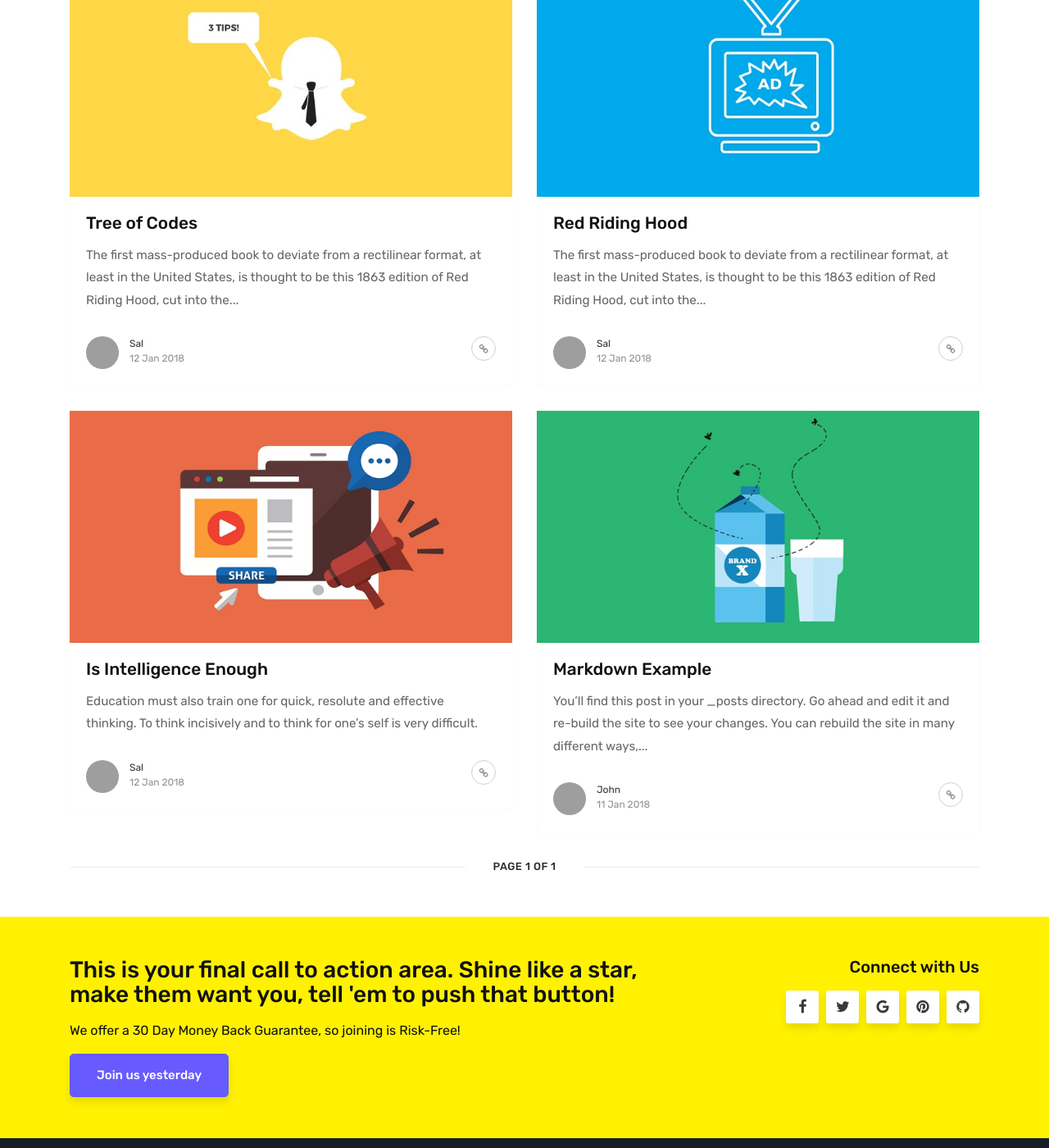
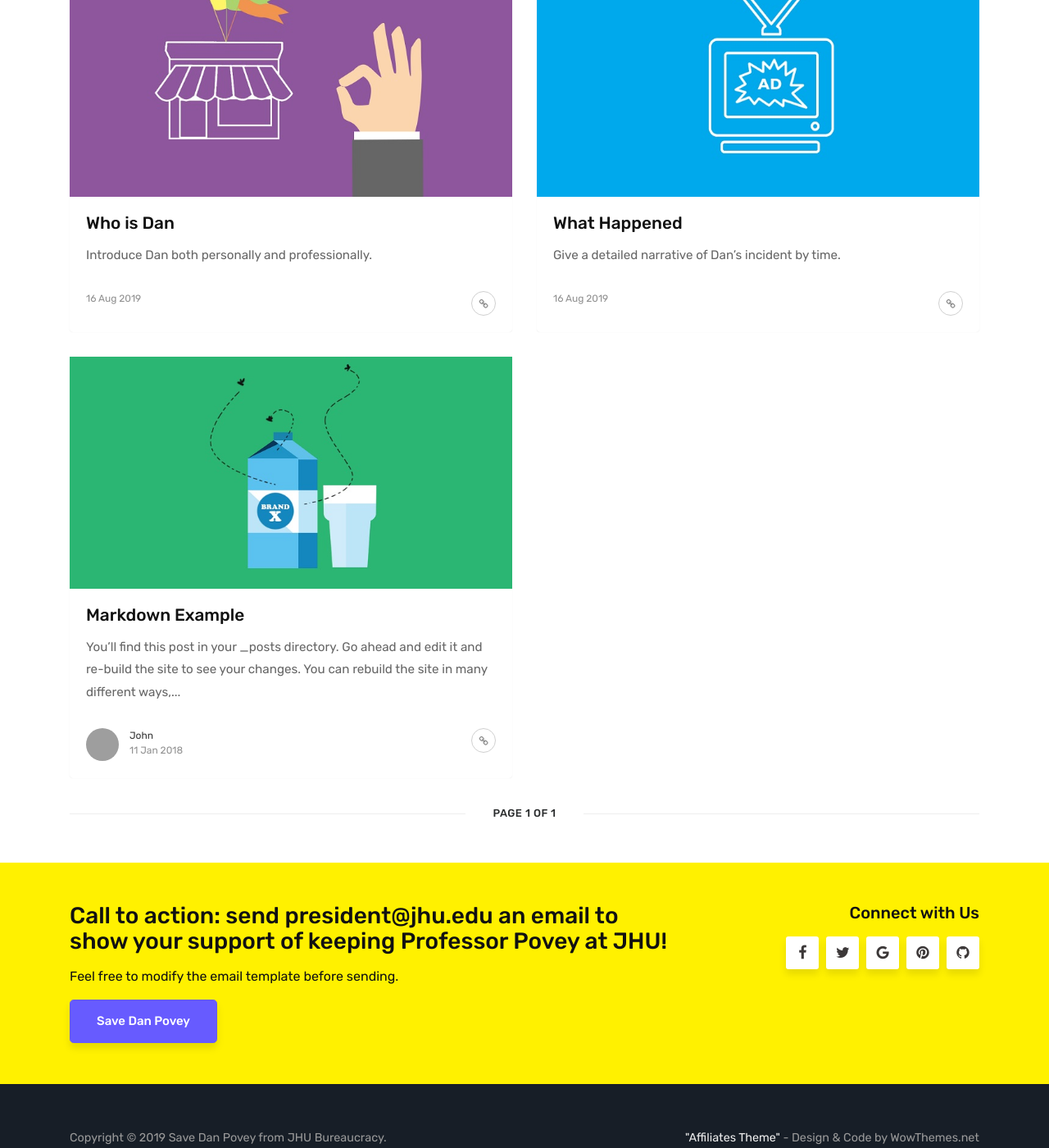
Before and after one commit to savedanpovey/savedanpovey.github.io, a Jekyll site: the page built from index.html, in a window 1280 px wide and 1400 px high, scrolled down 1242 px. Shown: the whole window at 82% size. Built offline with Jekyll 4.4.1, drawn with Linux system fonts in a browser that asks for light colours; the list of posts is cut into pages by our own code; some of the changed text lies outside the part shown; grey boxes are pictures that could not be loaded.

Commit message:
post template

````diff
--- a/_layouts/default.html
+++ b/_layouts/default.html
@@ -132,9 +132,9 @@
         <div class="container">
             <div class="row justify-content-center">
                 <div class="col-md-8">
-                    <h3>This is your final call to action area. Shine like a star, make them want you, tell 'em to push that button!</h3>
-                    <p>We offer a <span>30 Day Money Back Guarantee</span>, so joining is <span class="risk-free">Risk-Free!</span></p>
-                    <a class="btn btn-primary btn-lg" href="#">Join us yesterday</a>
+                    <h3>Call to action: send president@jhu.edu an email to show your support of keeping Professor Povey at JHU!</h3>
+                    <p>Feel free to modify the email template before sending.</p>
+                    <a class="btn btn-primary btn-lg" href="mailto:president@jhu.edu?cc=wsecommunications@jhu.edu, tschles4@jhu.edu, admin@clsp.jhu.edu&bcc=savedanpovey@gmail.com&subject=I%20Support%20Dan%20Povey&body=Body-goes-here"">Save Dan Povey</a>
                 </div>
                 <div class="col-md-4 text-right footersocial">
                     <h5>Connect with Us</h5>
--- a/_posts/2018-01-12-is-intelligence-enough.md
+++ /dev/null
@@ -1,18 +0,0 @@
----
-layout: post
-title:  "Is Intelligence Enough"
-author: sal
-categories: [ Jekyll, tutorial ]
-image: assets/images/5.jpg
----
-Education must also train one for quick, resolute and effective thinking. To think incisively and to think for one's self is very difficult.
-
-> We are prone to let our mental life become invaded by legions of half truths, prejudices, and propaganda. At this point, I often wonder whether or not education is fulfilling its purpose. A great majority of the so-called educated people do not think logically and scientifically.
-
-Even the press, the classroom, the platform, and the pulpit in many instances do not give us objective and unbiased truths. To save man from the morass of propaganda, in my opinion, is one of the chief aims of education. Education must enable one to sift and weigh evidence, to discern the true from the false, the real from the unreal, and the facts from the fiction.
-
-The function of education, therefore, is to teach one to think intensively and to think critically. But education which stops with efficiency may prove the greatest menace to society. The most dangerous criminal may be the man gifted with reason, but with no morals.
-
-The late Eugene Talmadge, in my opinion, possessed one of the better minds of Georgia, or even America. Moreover, he wore the Phi Beta Kappa key. By all measuring rods, Mr. Talmadge could think critically and intensively; yet he contends that I am an inferior being. Are those the types of men we call educated?
-
-We must remember that intelligence is not enough. Intelligence plus character--that is the goal of true education. The complete education gives one not only power of concentration, but worthy objectives upon which to concentrate. The broad education will, therefore, transmit to one not only the accumulated knowledge of the race but also the accumulated experience of social living.
--- a/_posts/2018-01-12-powerful-things-markdown-editor.md
+++ /dev/null
@@ -1,50 +0,0 @@
----
-layout: post
-title:  "Powerful things you can do with the Markdown editor"
-author: sal
-categories: [ Jekyll, tutorial ]
-image: assets/images/4.jpg
-featured: true
----
-There are lots of powerful things you can do with the Markdown editor
-
-If you've gotten pretty comfortable with writing in Markdown, then you may enjoy some more advanced tips about the types of things you can do with Markdown!
-
-As with the last post about the editor, you'll want to be actually editing this post as you read it so that you can see all the Markdown code we're using.
-
-
-## Special formatting
-
-As well as bold and italics, you can also use some other special formatting in Markdown when the need arises, for example:
-
-+ ~~strike through~~
-+ ==highlight==
-+ \*escaped characters\*
-
-
-## Writing code blocks
-
-There are two types of code elements which can be inserted in Markdown, the first is inline, and the other is block. Inline code is formatted by wrapping any word or words in back-ticks, `like this`. Larger snippets of code can be displayed across multiple lines using triple back ticks:
-
-```
-.my-link {
-    text-decoration: underline;
-}
-```
-
-If you want to get really fancy, you can even add syntax highlighting using Rouge.
-
-
-![walking]({{ site.baseurl }}/assets/images/3.jpg)
-
-## Reference lists
-
-The quick brown jumped over the lazy.
-
-Another way to insert links in markdown is using reference lists. You might want to use this style of linking to cite reference material in a Wikipedia-style. All of the links are listed at the end of the document, so you can maintain full separation between content and its source or reference.
-
-## Full HTML
-
-Perhaps the best part of Markdown is that you're never limited to just Markdown. You can write HTML directly in the Markdown editor and it will just work as HTML usually does. No limits! Here's a standard YouTube embed code as an example:
-
-<p><iframe style="width:100%;" height="315" src="https://www.youtube.com/embed/Cniqsc9QfDo?rel=0&amp;showinfo=0" frameborder="0" allowfullscreen></iframe></p>
--- a/_posts/2018-01-12-red-riding.md
+++ /dev/null
@@ -1,16 +0,0 @@
----
-layout: post-right-sidebar
-title:  "Red Riding Hood"
-author: sal
-categories: [ Jekyll, tutorial ]
-image: assets/images/3.jpg
----
-The first mass-produced book to deviate from a rectilinear format, at least in the United States, is thought to be this 1863 edition of Red Riding Hood, cut into the shape of the protagonist herself with the troublesome wolf curled at her feet. Produced by the Boston-based publisher Louis Prang, this is the first in their “Doll Series”, a set of five “die-cut” books, known also as shape books — the other titles being Robinson Crusoe, Goody Two-Shoes (also written by Red Riding Hood author Lydia Very), Cinderella, and King Winter.
-
-An 1868 Prang catalogue would later claim that such “books in the shape of a regular paper Doll… originated with us”.
-
-> It would seem the claim could also extend to die cut books in general, as we can’t find anything sooner, but do let us know in the comments if you have further light to shed on this! Such books are, of course, still popular in children’s publishing today, though the die cutting is not now limited to mere outlines, as evidenced in a beautiful 2014 version of the same Little Red Riding Hood story.
-
-The die cut has also been employed in the non-juvenile sphere as well, a recent example being Jonathan Safran Foer’s ambitious Tree of Codes.
-
-As for this particular rendition of Charles Perrault’s classic tale, the text and design is by Lydia Very (1823-1901), sister of Transcendentalist poet Jones Very. The gruesome ending of the original — which sees Little Red Riding Hood being gobbled up as well as her grandmother — is avoided here, the gore giving way to the less bloody aims of the morality tale, and the lesson that one should not disobey one’s mother.
--- a/_posts/2018-01-12-tree-of-codes.md
+++ /dev/null
@@ -1,17 +0,0 @@
----
-layout: post
-title:  "Tree of Codes"
-author: sal
-categories: [ Jekyll, tutorial ]
-image: assets/images/2.jpg
----
-The first mass-produced book to deviate from a rectilinear format, at least in the United States, is thought to be this 1863 edition of Red Riding Hood, cut into the shape of the protagonist herself with the troublesome wolf curled at her feet. Produced by the Boston-based publisher Louis Prang, this is the first in their “Doll Series”, a set of five “die-cut” books, known also as shape books — the other titles being Robinson Crusoe, Goody Two-Shoes (also written by Red Riding Hood author Lydia Very), Cinderella, and King Winter.
-
-As for this particular rendition of Charles Perrault’s classic tale, the text and design is by Lydia Very (1823-1901), sister of Transcendentalist poet Jones Very. The gruesome ending of the original — which sees Little Red Riding Hood being gobbled up as well as her grandmother — is avoided here, the gore giving way to the less bloody aims of the morality tale, and the lesson that one should not disobey one’s mother.
-
-> It would seem the claim could also extend to die cut books in general, as we can’t find anything sooner, but do let us know in the comments if you have further light to shed on this! Such books are, of course, still popular in children’s publishing today, though the die cutting is not now limited to mere outlines, as evidenced in a beautiful 2014 version of the same Little Red Riding Hood story.
-
-
-An 1868 Prang catalogue would later claim that such “books in the shape of a regular paper Doll… originated with us”.
-
-The die cut has also been employed in the non-juvenile sphere as well, a recent example being Jonathan Safran Foer’s ambitious Tree of Codes.
--- a/_posts/2018-01-12-we-all-wait-for-summer.md
+++ /dev/null
@@ -1,10 +0,0 @@
----
-layout: post
-title:  "We all wait for summer"
-categories: [ Jekyll, tutorial ]
-image: assets/images/1.jpg
-featured: true
----
-This is changed. As I engage in the so-called "bull sessions" around and about the school, I too often find that most college men have a misconception of the purpose of education. Most of the "brethren" think that <a href="#">education should equip</a> them with the proper instruments of exploitation so that they can forever trample over the masses. Still others think that education should furnish them with noble ends rather than means to an end.
-
-It seems to me that education has a two-fold function to perform in the life of man and in society: the one is utility and the other is culture. Education must enable a man to become more efficient, to achieve with increasing facility the ligitimate goals of his life.
--- /dev/null
+++ b/_posts/2019-8-16-what-happened.md
@@ -0,0 +1,8 @@
+---
+layout: post
+title:  "What Happened"
+author:
+categories: []
+image: assets/images/3.jpg
+---
+Give a detailed narrative of Dan's incident by time.
--- /dev/null
+++ b/_posts/2019-8-16-who-is-dan.md
@@ -0,0 +1,8 @@
+---
+layout: post
+title:  "Who is Dan"
+author:
+categories: []
+image: assets/images/4.jpg
+---
+Introduce Dan both personally and professionally.
````
Also changed, not shown: _posts/2019-8-16-future-of-Kaldi.md (added, +9 -0 lines), _posts/2019-8-16-letter-from-advisee.md (added, +9 -0 lines), 1 other file.
